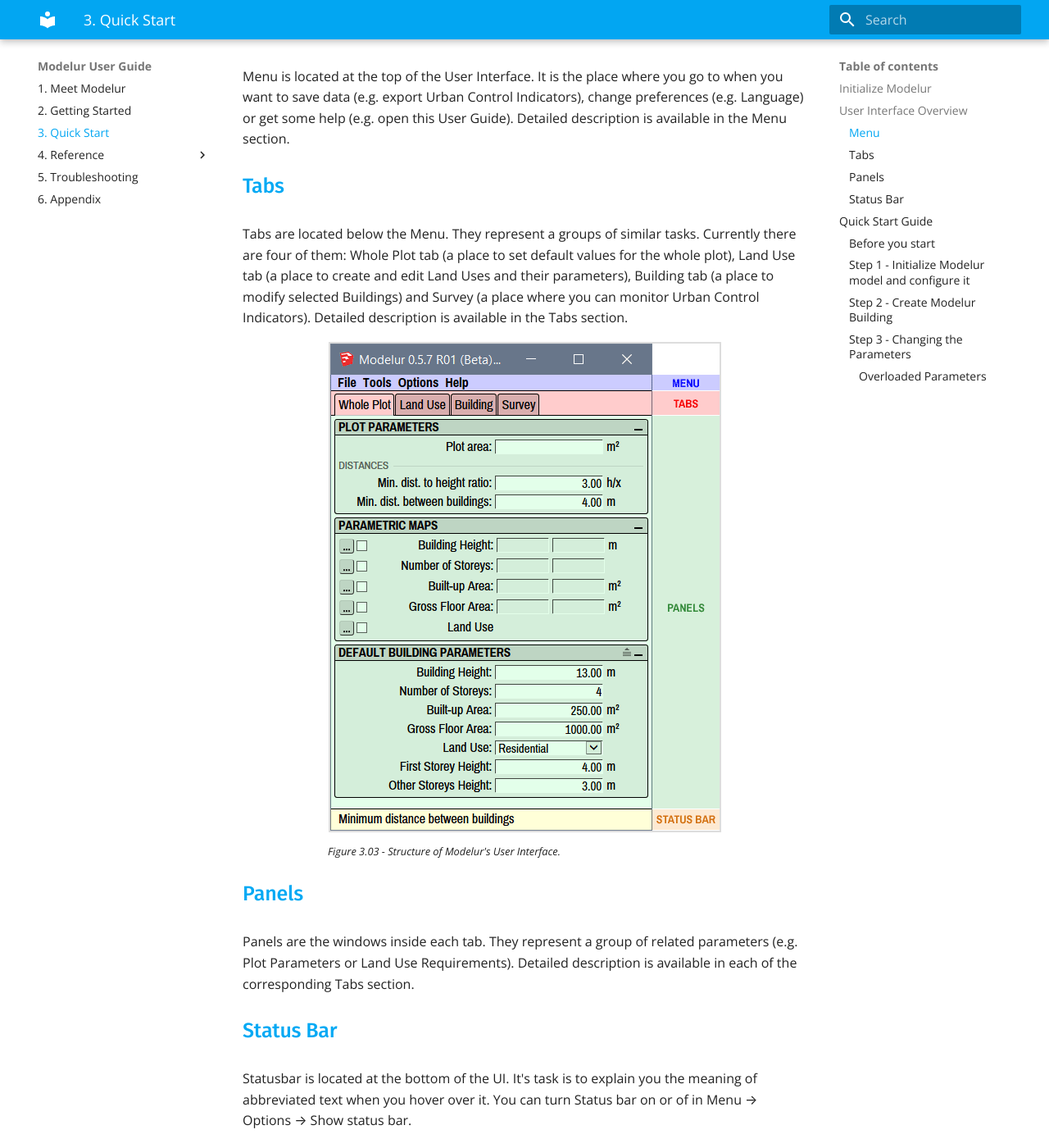
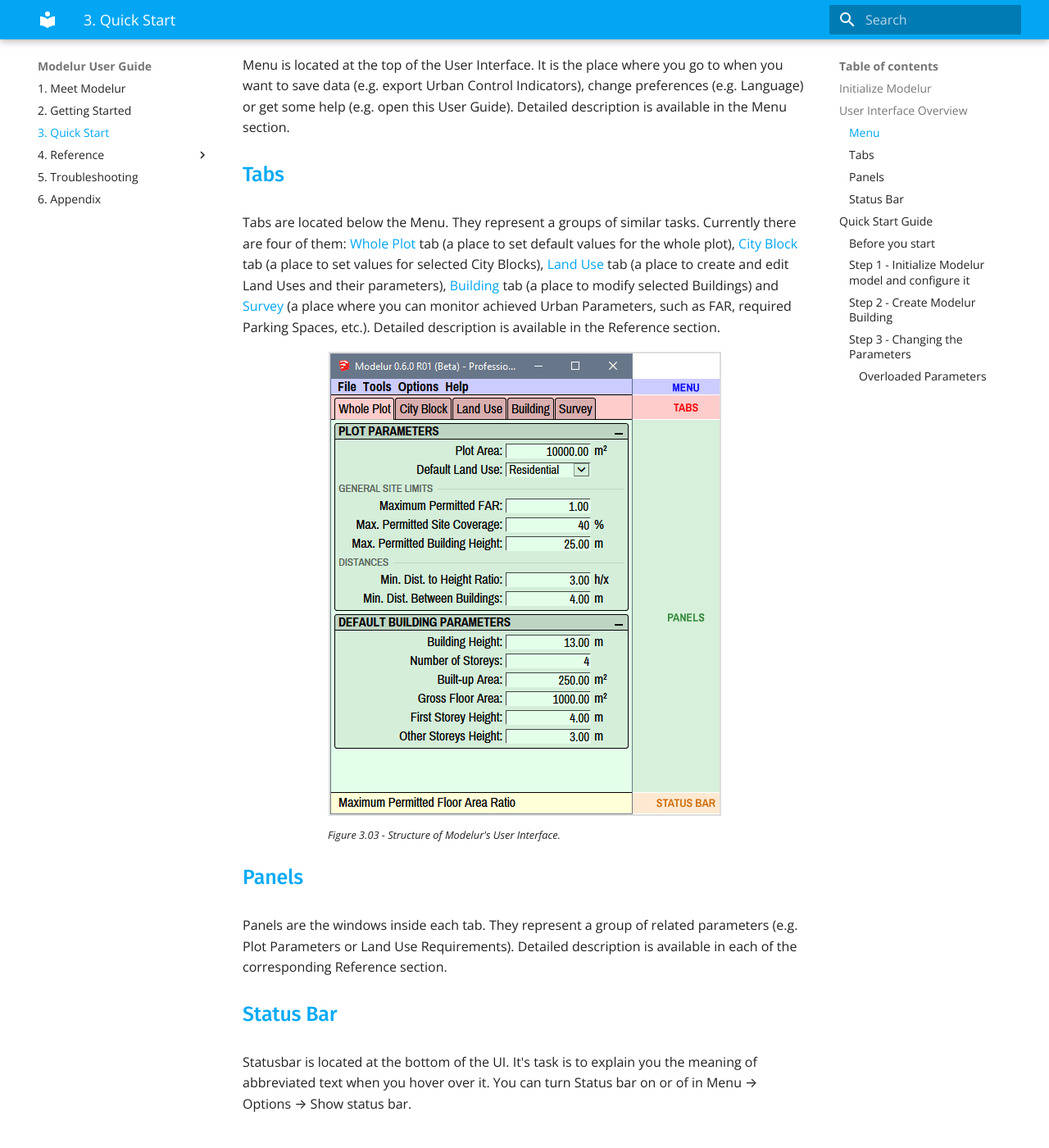
Before and after one commit to Modelur/docs, an MkDocs documentation site: the page built from docs/quickstart.md, in a window 1280 px wide and 1400 px high, scrolled down 1178 px. Shown: the whole window at 82% size. Built offline with MkDocs 1.6.1 and Material for MkDocs 9.7.7, drawn with Linux system fonts in a browser that asks for light colours; old or Windows-style settings are respelled for this version of MkDocs.

Commit message:
Replaced toolbar icons, added City Blocks tab description

```diff
--- a/docs/quickstart.md
+++ b/docs/quickstart.md
@@ -24,14 +24,14 @@
 Menu is located at the top of the User Interface. It is the place where you go to when you want to save data (e.g. export Urban Control Indicators), change preferences (e.g. Language) or get some help (e.g. open this User Guide). Detailed description is available in the Menu section.
 
 #### Tabs
-Tabs are located below the Menu. They represent a groups of similar tasks. Currently there are four of them: Whole Plot tab (a place to set default values for the whole plot), Land Use tab (a place to create and edit Land Uses and their parameters), Building tab (a place to modify selected Buildings) and Survey (a place where you can monitor Urban Control Indicators). Detailed description is available in the Tabs section.
+Tabs are located below the Menu. They represent a groups of similar tasks. Currently there are four of them: [Whole Plot](reference/whole_plot) tab (a place to set default values for the whole plot), [City Block](reference/city_block) tab (a place to set values for selected City Blocks), [Land Use](reference/land_use) tab (a place to create and edit Land Uses and their parameters), [Building](reference/building) tab (a place to modify selected Buildings) and [Survey](reference/survey) (a place where you can monitor achieved Urban Parameters, such as FAR, required Parking Spaces, etc.). Detailed description is available in the Reference section.
 
 ![Modelur_User_Interface](img/modelur_ui_annotated.png)
 
 <figcaption>Figure 3.03 -  Structure of Modelur's User Interface.</figcaption>
 
 #### Panels
-Panels are the windows inside each tab. They represent a group of related parameters (e.g. Plot Parameters or Land Use Requirements). Detailed description is available in each of the corresponding Tabs section.
+Panels are the windows inside each tab. They represent a group of related parameters (e.g. Plot Parameters or Land Use Requirements). Detailed description is available in each of the corresponding Reference section.
 
 #### Status Bar
 Statusbar is located at the bottom of the UI. It's task is to explain you the meaning of abbreviated text when you hover over it. You can turn Status bar on or of in Menu → Options → Show status bar.
```
Also changed, not shown: docs/img/modelur_toolbar_initialized.png (added), docs/img/modelur_toolbar_non_initialized.png, docs/img/modelur_ui.png, docs/img/modelur_ui_annotated.png, 1 other file.
